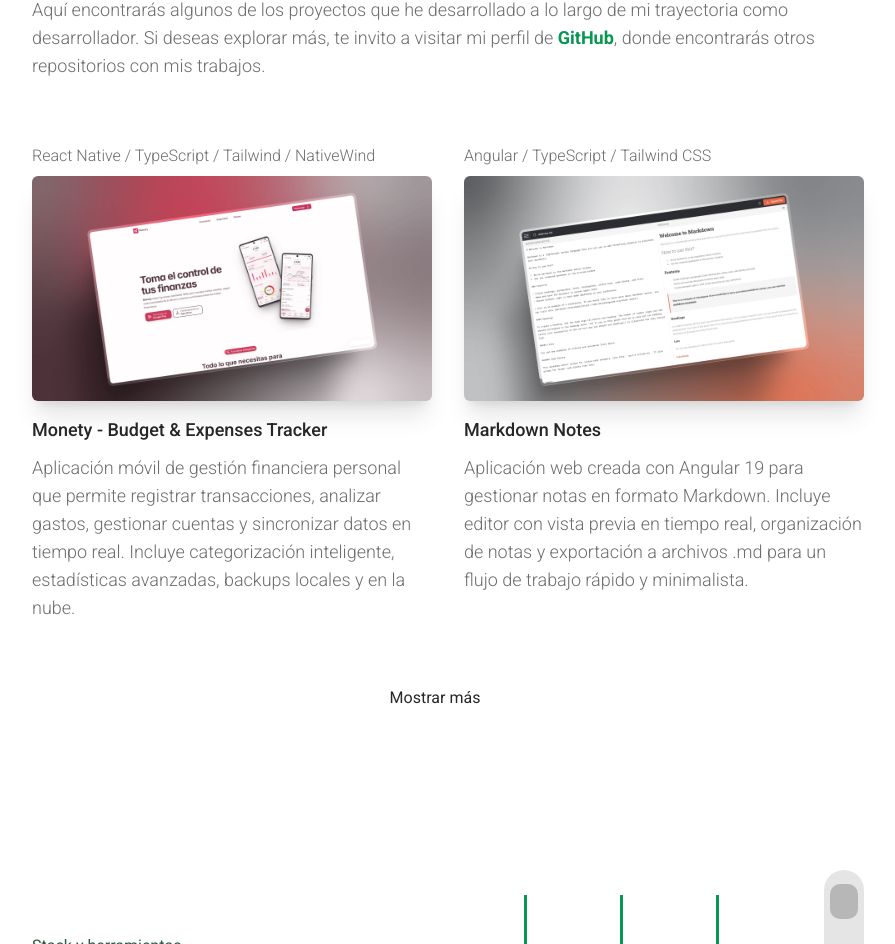
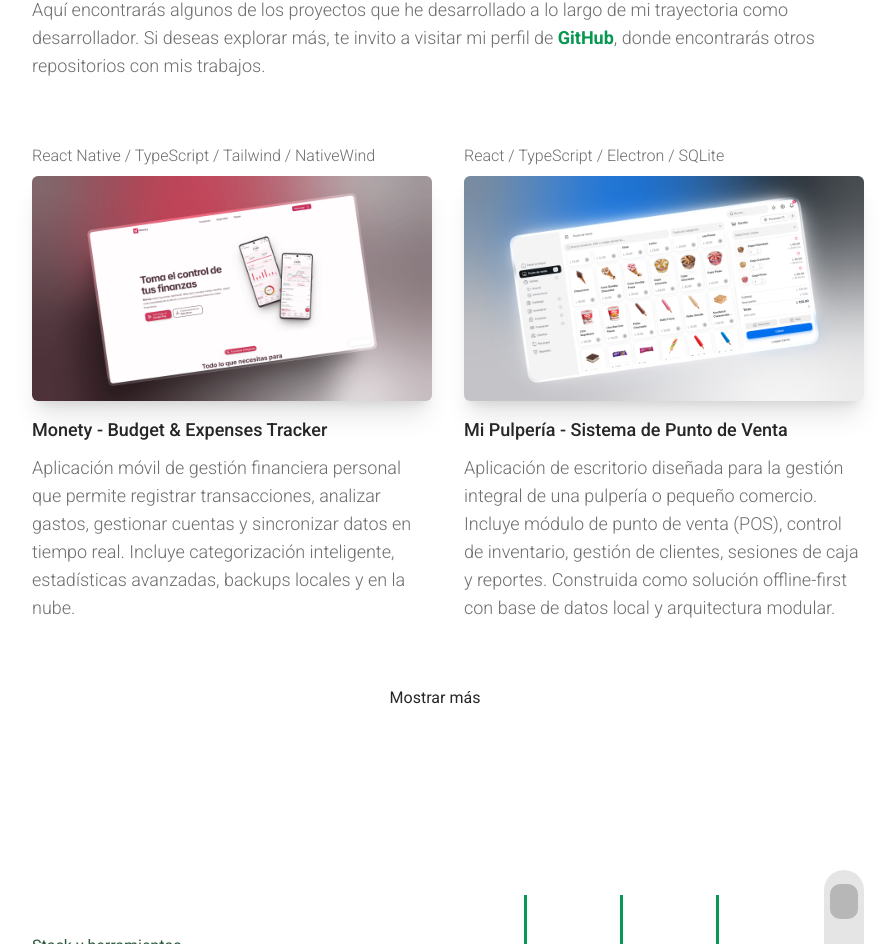
Before and after one commit to axelestrada/axelestrada.github.io, a Next.js app: page / in a window 1280 px wide. Shown: the part 1932-2876 px from the top of the page, without its empty margins (192-1087 px from the left). Built offline with nearby package versions, Linux system fonts and the light colour scheme; some icons are missing.

Commit message:
feat: Add new project "Mi Pulpería" to Projects section, update existing project details, and enhance component structure for better readability

```diff
--- a/src/sections/Projects.tsx
+++ b/src/sections/Projects.tsx
@@ -1,16 +1,17 @@
 "use client";
 
-import React, { useState } from "react";
-import { Project } from "@/components/Project/Project";
 import {
+  ArrowDown01Icon,
+  ArrowUp01Icon,
   JavaScriptIcon,
   ReactIcon,
+  SqlIcon,
   Typescript01Icon,
   WebDesign02Icon,
-  ArrowDown01Icon,
-  ArrowUp01Icon,
 } from "@hugeicons/core-free-icons";
 import { HugeiconsIcon } from "@hugeicons/react";
+import { useState } from "react";
+import { Project } from "@/components/Project/Project";
 
 export const Projects = () => {
   const [showMore, setShowMore] = useState(false);
@@ -55,6 +56,23 @@
         />
 
         <Project
+          imageAlt="Mi Pulpería App"
+          imageSrc="/images/mi-pulperia.png"
+          title="Mi Pulpería - Sistema de Punto de Venta"
+          description="Aplicación de escritorio diseñada para la gestión integral de una pulpería o pequeño comercio. Incluye módulo de punto de venta (POS), control de inventario, gestión de clientes, sesiones de caja y reportes. Construida como solución offline-first con base de datos local y arquitectura modular."
+          linkToGithub="https://github.com/axelestrada/mi-pulperia"
+          linkToDemo="https://github.com/axelestrada/mi-pulperia/releases/latest"
+          techStack={[
+            { icon: ReactIcon, title: "React" },
+            { icon: Typescript01Icon, title: "TypeScript" },
+            { icon: ReactIcon, title: "Electron" },
+            { icon: SqlIcon, title: "SQLite" },
+          ]}
+        />
+
+        {showMore && (
+          <>
+            <Project
               imageAlt="Markdown Notes"
               imageSrc="/images/markdown-notes.png"
               title="Markdown Notes"
@@ -68,8 +86,6 @@
               ]}
             />
 
-        {showMore && (
-          <>
             <Project
               imageAlt="Portafolio Personal"
               imageSrc="/images/portfolio-cover.png"
@@ -78,22 +94,9 @@
               linkToGithub="https://github.com/axelestrada/axelestrada.github.io"
               linkToDemo="https://axelestrada.github.io"
               techStack={[
-                { icon: ReactIcon, title: "Next.js" },
+                { icon: ReactIcon, title: "NextJS" },
                 { icon: Typescript01Icon, title: "TypeScript" },
                 { icon: WebDesign02Icon, title: "Tailwind CSS" },
-              ]}
-            />
-
-            <Project
-              imageAlt="Temporizador Pomodoro"
-              imageSrc="/images/pomodoro-timer.png"
-              title="Temporizador Pomodoro"
-              description="Temporizador basado en la técnica Pomodoro que divide el trabajo en ciclos de enfoque y descanso. Ofrece ajustes personalizables y una interfaz simple y clara que ayuda a mantener la productividad sin distracciones."
-              linkToGithub="https://github.com/axelestrada/pomodoroapp"
-              linkToDemo="https://axelestrada.github.io/pomodoroapp"
-              techStack={[
-                { icon: ReactIcon, title: "ReactJS" },
-                { icon: Typescript01Icon, title: "TypeScript" },
               ]}
             />
           </>
@@ -102,6 +105,7 @@
         <button
           onClick={() => setShowMore(!showMore)}
           className="mt-8 cursor-pointer md:col-span-full flex items-center gap-2 mx-auto"
+          type="button"
         >
           {showMore ? "Mostrar menos" : "Mostrar más"}
           <HugeiconsIcon
```
Also changed, not shown: public/images/mi-pulperia.png (added). Lines whose indentation alone changed are shown as unchanged.
